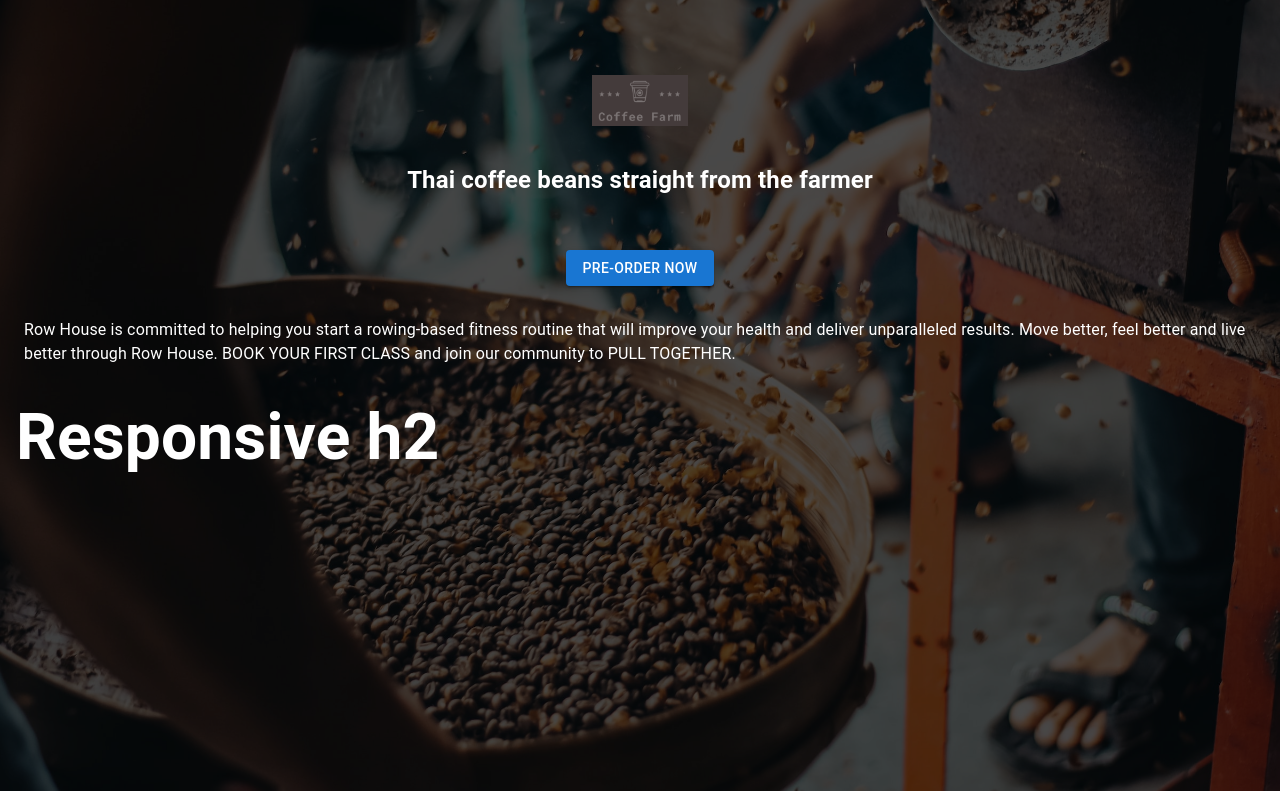
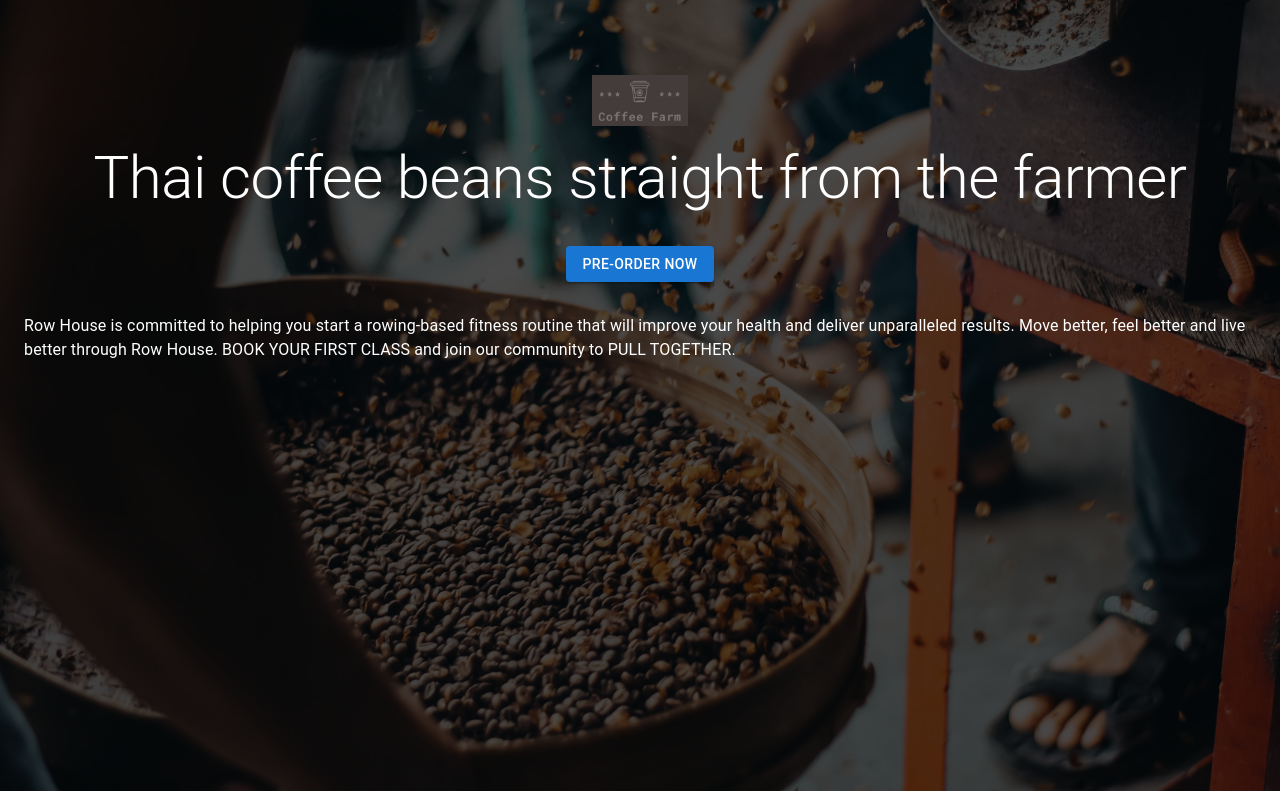
Before and after one commit to BrianLavery/coffee_app_client, a React (Create React App) app: page / in a window 1280 px wide. Built offline with nearby package versions, Linux system fonts and the light colour scheme.

Commit message:
setting up themes

```diff
--- a/package.json
+++ b/package.json
@@ -5,6 +5,7 @@
   "dependencies": {
     "@emotion/react": "^11.10.4",
     "@emotion/styled": "^11.10.4",
+    "@fontsource/roboto": "^4.5.8",
     "@mui/material": "^5.10.7",
     "@testing-library/jest-dom": "^5.16.5",
     "@testing-library/react": "^13.4.0",
--- a/src/components/App.js
+++ b/src/components/App.js
@@ -1,25 +1,13 @@
 import React from 'react';
 import { CssBaseline, Button, Typography } from '@mui/material';
 import Grid from '@mui/material/Unstable_Grid2';
-import { createTheme, ThemeProvider, responsiveFontSizes } from '@mui/material/styles';
+import { ThemeProvider } from '@mui/material/styles';
 
 import BackgroundImage from './BackgroundImage';
 import LogoImage from './LogoImage';
+import theme from '../themes/theme';
 
 const App = () => {
-	let theme = createTheme();
-	theme = responsiveFontSizes(theme);
-
-	theme.typography.h2 = {
-		fontSize: '2rem',
-		'@media (min-width:600px)': {
-			fontSize: '3rem',
-		},
-		[theme.breakpoints.up('md')]: {
-			fontSize: '4rem',
-		},
-	};
-
 	return (
 		<ThemeProvider theme={theme}>
 			<CssBaseline />
@@ -43,7 +31,9 @@ const App = () => {
 						<Grid xs={1} sm={3} md={4} lg={5} />
 
 						<Grid xs={12} xl={6} xlOffset={3} display='flex' justifyContent='center' alignItems='center'>
-							<h2 style={{ color: 'white' }}>Thai coffee beans straight from the farmer</h2>
+							<Typography variant='h2' style={{ color: 'white' }}>
+								Thai coffee beans straight from the farmer
+							</Typography>
 						</Grid>
 						<Grid xs={0} xl={3} />
 
@@ -58,10 +48,6 @@ const App = () => {
 								FIRST CLASS and join our community to PULL TOGETHER.
 							</p>
 						</Grid>
-
-						<Typography variant='h2' style={{ color: 'white' }}>
-							Responsive h2
-						</Typography>
 					</Grid>
 				</div>
 			</BackgroundImage>
--- a/src/themes/theme.js
+++ b/src/themes/theme.js
@@ -0,0 +1,6 @@
+import { createTheme, ThemeProvider, responsiveFontSizes } from '@mui/material/styles';
+
+let theme = createTheme();
+theme = responsiveFontSizes(theme);
+
+export default theme;
```
Also changed, not shown: 1 other file (tests, documents, lock files or other folders).
